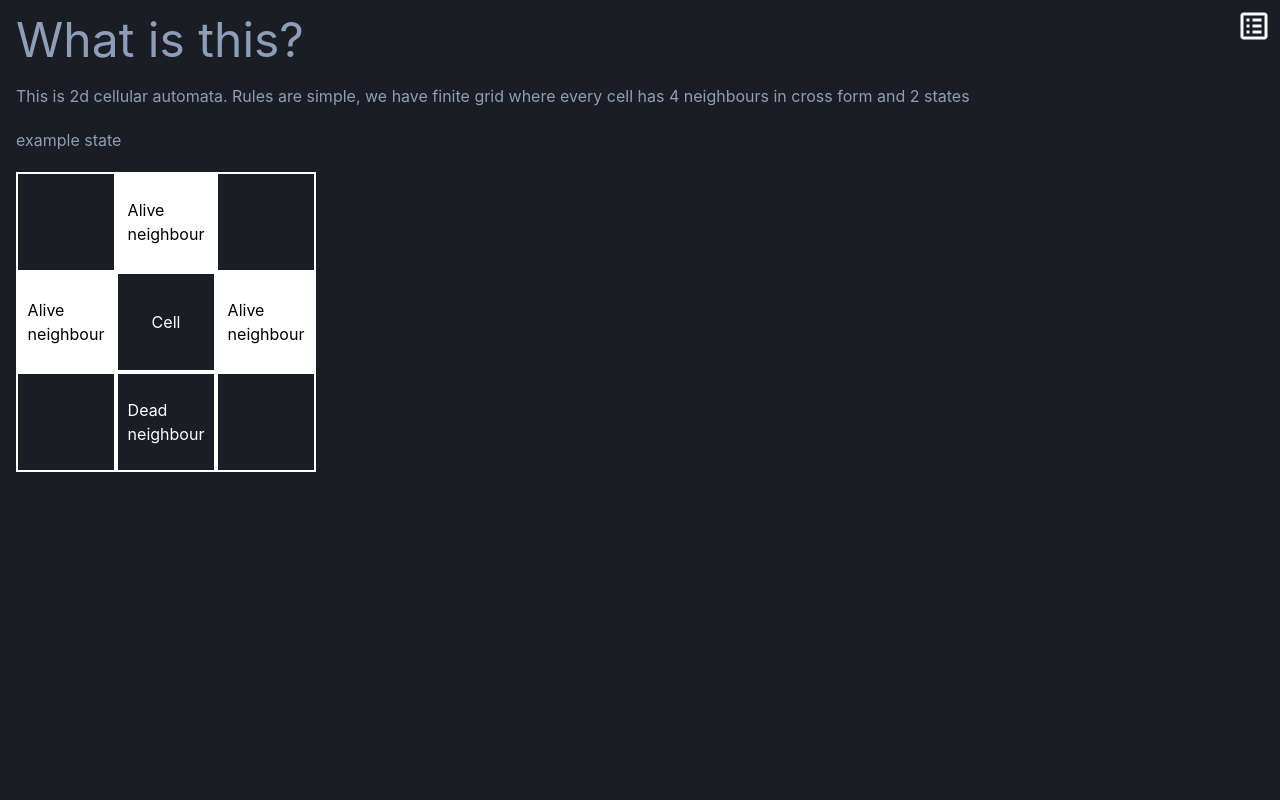
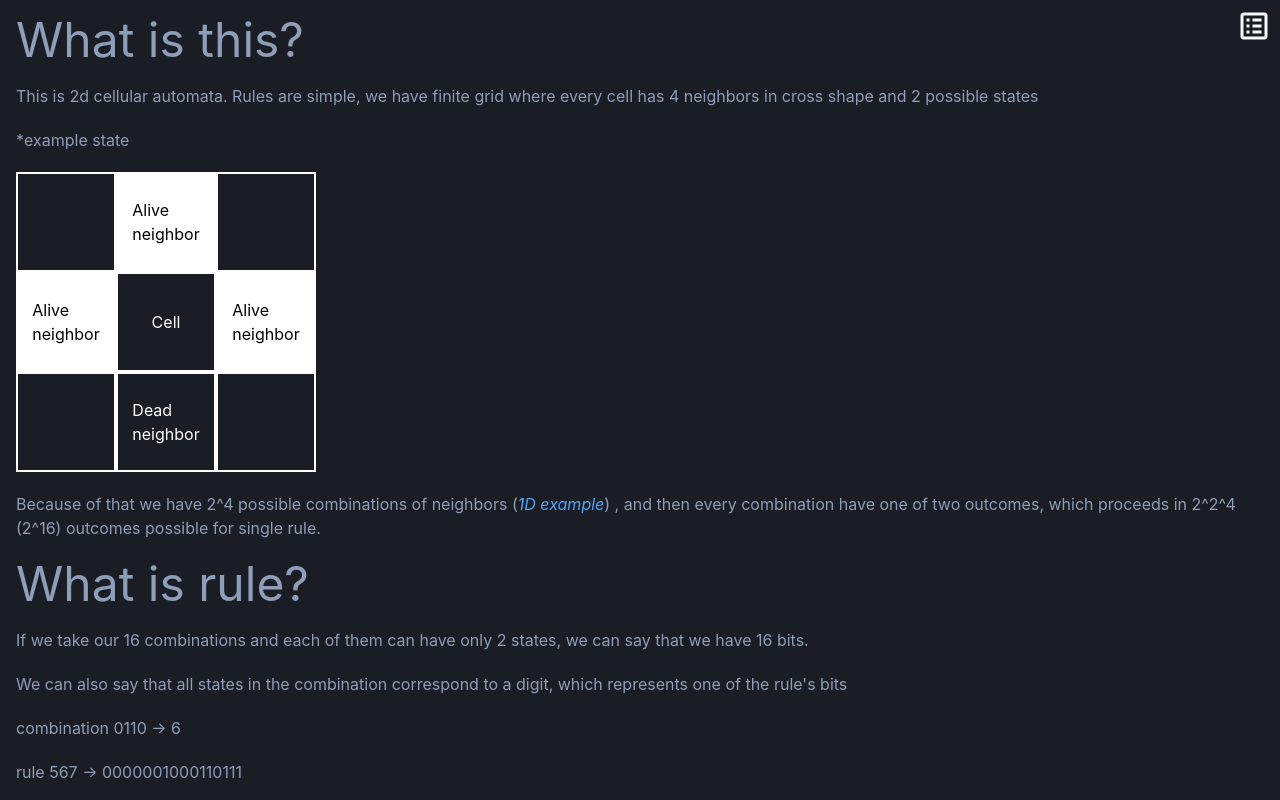
Before and after one commit to Iviv122/fireflies, a React (Vite) app: page / in a window 1280 px wide. Both pictures are taken after a click on the button 1254 px from the left and 26 px from the top of the page. Shown: the top 800 px of the page. Built offline with nearby package versions, Linux system fonts and the light colour scheme.

Commit message:
updated read

```diff
--- a/src/App.tsx
+++ b/src/App.tsx
@@ -29,7 +29,7 @@ function App() {
 
   if (isReading) {
     return (
-      <div className="relative w-dvw h-dvh bg-[#1a1d23] text-[#8e9eb8]">
+      <div className="relative w-vw h-vh bg-[#1a1d23] text-[#8e9eb8]">
         <Read />
         <button
           onClick={() => setIsReading(!isReading)}
--- a/src/components/read.tsx
+++ b/src/components/read.tsx
@@ -3,19 +3,35 @@ function GridExample() {
         <div className="flex flex-col text-white">
             <div className="flex">
                 <div className='border-2 border-white p-8 w-25 h-25 flex justify-center items-center'></div>
-                <div className='border-2 border-white p-8 w-25 h-25 flex justify-center items-center bg-white text-black'>Alive neighbour</div>
+                <div className='border-2 border-white p-8 w-25 h-25 flex justify-center items-center bg-white text-black'>Alive neighbor</div>
                 <div className='border-2 border-white p-8 w-25 h-25 flex justify-center items-center'></div>
             </div>
             <div className="flex">
-                <div className='border-2 border-white p-8 w-25 h-25 flex justify-center items-center bg-white text-black'>Alive neighbour</div>
+                <div className='border-2 border-white p-8 w-25 h-25 flex justify-center items-center bg-white text-black'>Alive neighbor</div>
                 <div className='border-2 border-white p-8 w-25 h-25 flex justify-center items-center'>Cell</div>
-                <div className='border-2 border-white p-8 w-25 h-25 flex justify-center items-center bg-white text-black'>Alive neighbour</div>
+                <div className='border-2 border-white p-8 w-25 h-25 flex justify-center items-center bg-white text-black'>Alive neighbor</div>
             </div><div className="flex">
                 <div className='border-2 border-white p-8 w-25 h-25 flex justify-center items-center'></div>
-                <div className='border-2 border-white p-8 w-25 h-25 flex justify-center items-center'>Dead neighbour</div>
+                <div className='border-2 border-white p-8 w-25 h-25 flex justify-center items-center'>Dead neighbor</div>
                 <div className='border-2 border-white p-8 w-25 h-25 flex justify-center items-center'></div>
             </div>
         </div>
+    )
+}
+
+interface LinkProps {
+    url: string,
+    content: string
+}
+
+function Link({ url, content }: LinkProps) {
+    return (
+        <a
+            className="unrderline italic text-blue-400 hover:text-blue-700"
+            href={url}
+        >
+            {content}
+        </a>
     )
 }
 
@@ -23,9 +39,23 @@ export default function Read() {
     return (
         <div className="flex flex-col p-4 gap-5">
             <h1 className="text-5xl">What is this?</h1>
-            <p>This is 2d cellular automata. Rules are simple, we have finite grid where every cell has 4 neighbours in cross form and 2 states</p>
-            <p>example state</p>
+            <p className="text-m">This is 2d cellular automata. Rules are simple, we have finite grid where every cell has 4 neighbors in cross shape and 2 possible states</p>
+            <p>*example state</p>
             <GridExample />
+            <p className="text-m">Because of that we have 2^4 possible combinations of neighbors (<Link url="https://en.wikipedia.org/wiki/Elementary_cellular_automaton" content="1D example" />)
+            , and then every combination have one of two outcomes, which proceeds in 2^2^4 (2^16) outcomes possible for single rule. </p>
+
+            <h1 className="text-5xl">What is rule?</h1>
+            <p>If we take our 16 combinations and each of them can have only 2 states, we can say that we have 16 bits.</p>
+            <p>We can also say that all states in the combination correspond to a digit, which represents one of the rule's bits</p>
+            <p>combination 0110 -&gt; 6 </p>
+            <p>rule 567 -&gt; 0000001000110111 </p>
+            <p>So we take 6'th bit in rule and combitanion 0110 evaluates to 1!</p>
+
+            <h1 className="text-5xl">How density works?</h1>
+            <p>Chance that cell will be alive at the start of simulation</p>
+            <p>(Math.Rand() -&gt; 1-density) =&gt; true = alive else false = dead</p>
+
         </div>
     )
 }
```
